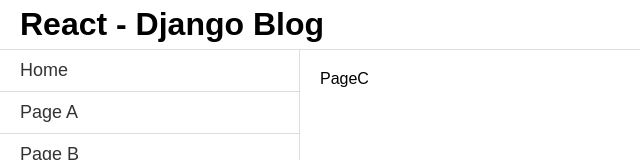
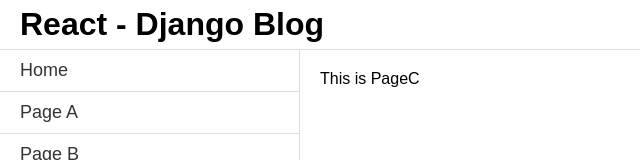
Before and after one commit to tnstjd120/react-django-blog, a React (Create React App) app in the folder frontend/: page /c in a window 1280 px wide. Shown: the top 160 px of the page, without its empty margins (0-640 px from the left). Built offline with nearby package versions, Linux system fonts and the light colour scheme.

Commit message:
fix: Modify - PageC name

```diff
--- a/frontend/src/pages/PageC/index.tsx
+++ b/frontend/src/pages/PageC/index.tsx
@@ -2,7 +2,7 @@
 import React from 'react';
 
 const PageC = () => {
-  return <div>PageC</div>;
+  return <div>This is PageC</div>;
 };
 
 export default PageC;
```
